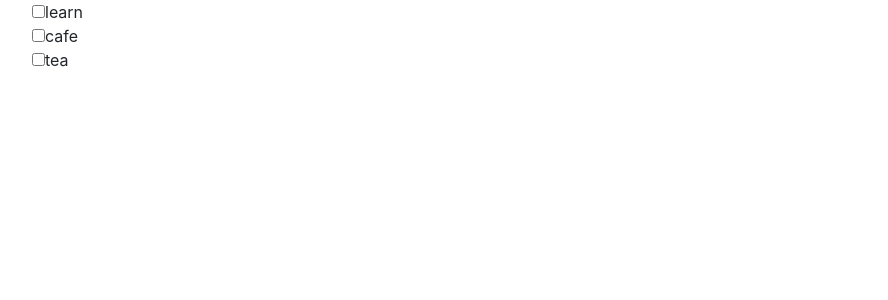
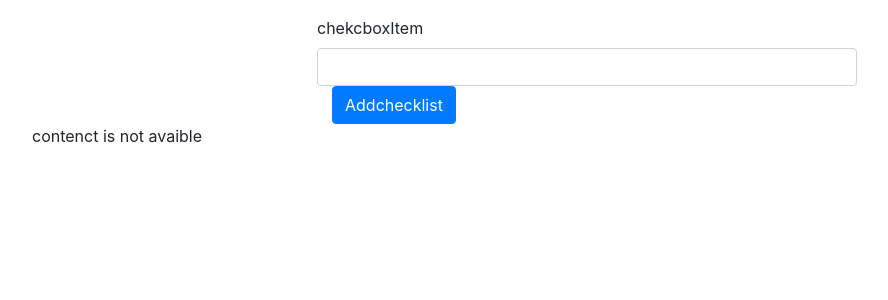
Before and after one commit to pedinil/angular_test, an Angular app: page / in a window 1280 px wide. Shown: the top 300 px of the page, without its empty margins (53-941 px from the left). Built offline with nearby package versions, Linux system fonts and the light colour scheme.

Commit message:
make checkbox dynamic by adding from list by ngModel

```diff
--- a/src/app/app.component.html
+++ b/src/app/app.component.html
@@ -1,4 +1,16 @@
 <div class="container">
+
+
+  <form class="row mt-3 gx-3 gy-2 align-items-center justify-content-center">
+    <div class="col-sm-6">
+      <label class="visaully-hidden"  >chekcboxItem</label>
+      <input type="text" name="checkboxitem" class="form-control" [(ngModel)]="newItem">
+      <div class="col-auto">
+        <button type="submit" class="btn btn-primary" (click)="$event.preventDefault();addNewItem()">
+          Addchecklist</button>
+      </div>
+    </div>
+  </form>
 
   <div *ngIf="items.length==0; else showItems">
     contenct is not avaible
--- a/src/app/app.component.ts
+++ b/src/app/app.component.ts
@@ -2,25 +2,34 @@ import { Component } from '@angular/core';
 import {CommonModule} from '@angular/common';
 import { RouterOutlet } from '@angular/router';
 import { ModelData } from '../models/modeldata';
+import { FormsModule } from '@angular/forms';
 
 @Component({
   selector: 'app-root',
   standalone: true,
-  imports: [RouterOutlet,CommonModule],
+  imports: [RouterOutlet,CommonModule,FormsModule],
   templateUrl: './app.component.html',
   styleUrl: './app.component.css'
 })
 export class AppComponent {
   items : any= [
-          new ModelData('learn',true),
-          new ModelData('cafe',true),
-          new ModelData('tea',true)
+          // new ModelData('learn',true),
+          // new ModelData('cafe',true),
+          // new ModelData('tea',true)
         ];
 
   title = 'mywhishlist';
+
+  newItem = '';
+
+  addNewItem(){
+    this.items.push(new ModelData(this.newItem,false));
+    this.newItem='';
+  }
 
   toggleItem(item : ModelData){
     item.isComplete=!item.isComplete;
     console.log(item)
   }
+
 }
```
